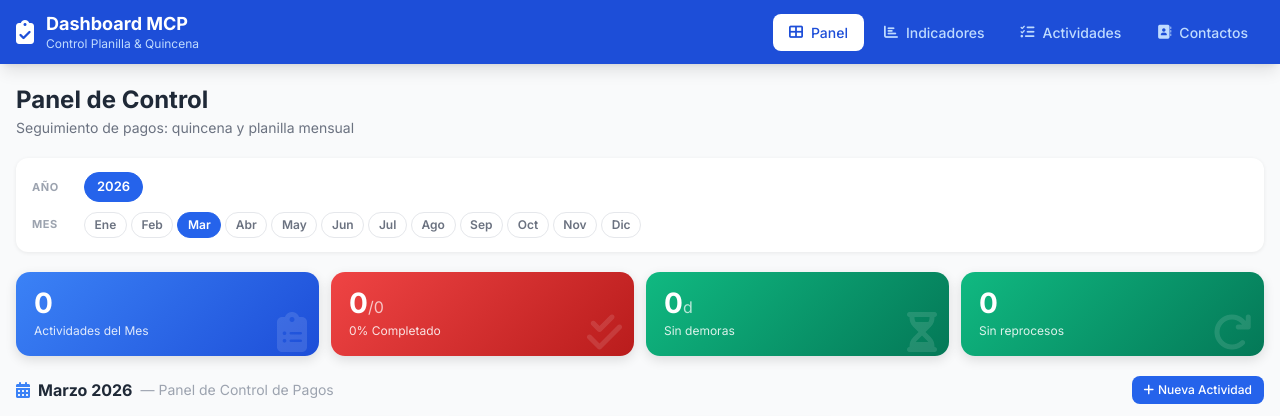
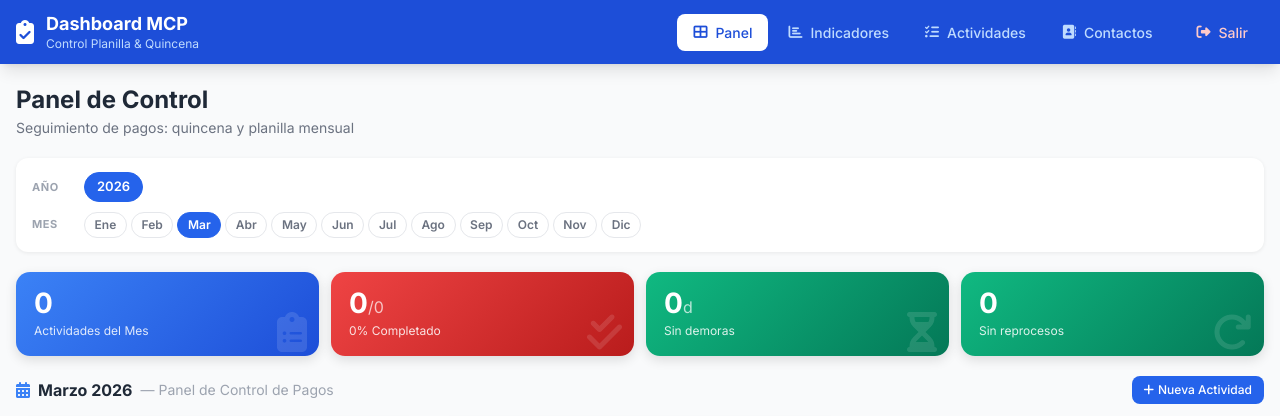
Before and after one commit to mdmq2037-cloud/dashboard_mcp, a Flask app: page / in a window 1280 px wide. Shown: the top 416 px of the page. Run offline with Flask 3, Linux system fonts and the light colour scheme; the visitor is signed in with stand-in values (Sample User, id 1); data that the repository does not hold is empty; some libraries are stand-ins or nearby versions.

Commit message:
feat: agregar botón Salir en menú escritorio y móvil
Añade enlace /logout visible en navbar desktop y en menú hamburguesa
móvil para cerrar sesión correctamente desde cualquier dispositivo.

Co-Authored-By: Claude Sonnet 4.6 <noreply@anthropic.com>

```diff
--- a/templates/index.html
+++ b/templates/index.html
@@ -52,6 +52,9 @@
           <button onclick="App.navigate('contactos')"    id="nav-contactos"    class="nav-btn">
             <i class="fas fa-address-book mr-2"></i>Contactos
           </button>
+          <a href="/logout" class="nav-btn ml-2 text-red-200 hover:text-white hover:bg-red-600">
+            <i class="fas fa-sign-out-alt mr-2"></i>Salir
+          </a>
         </div>
 
         <!-- Botón hamburguesa (móvil) -->
@@ -76,6 +79,9 @@
         <button onclick="App.navigate('contactos')"   id="nav-m-contactos"   class="mobile-nav-btn">
           <i class="fas fa-address-book mr-3"></i>Contactos
         </button>
+        <a href="/logout" class="mobile-nav-btn text-red-200 hover:text-white hover:bg-red-600">
+          <i class="fas fa-sign-out-alt mr-3"></i>Salir
+        </a>
       </div>
     </div>
   </nav>
```
